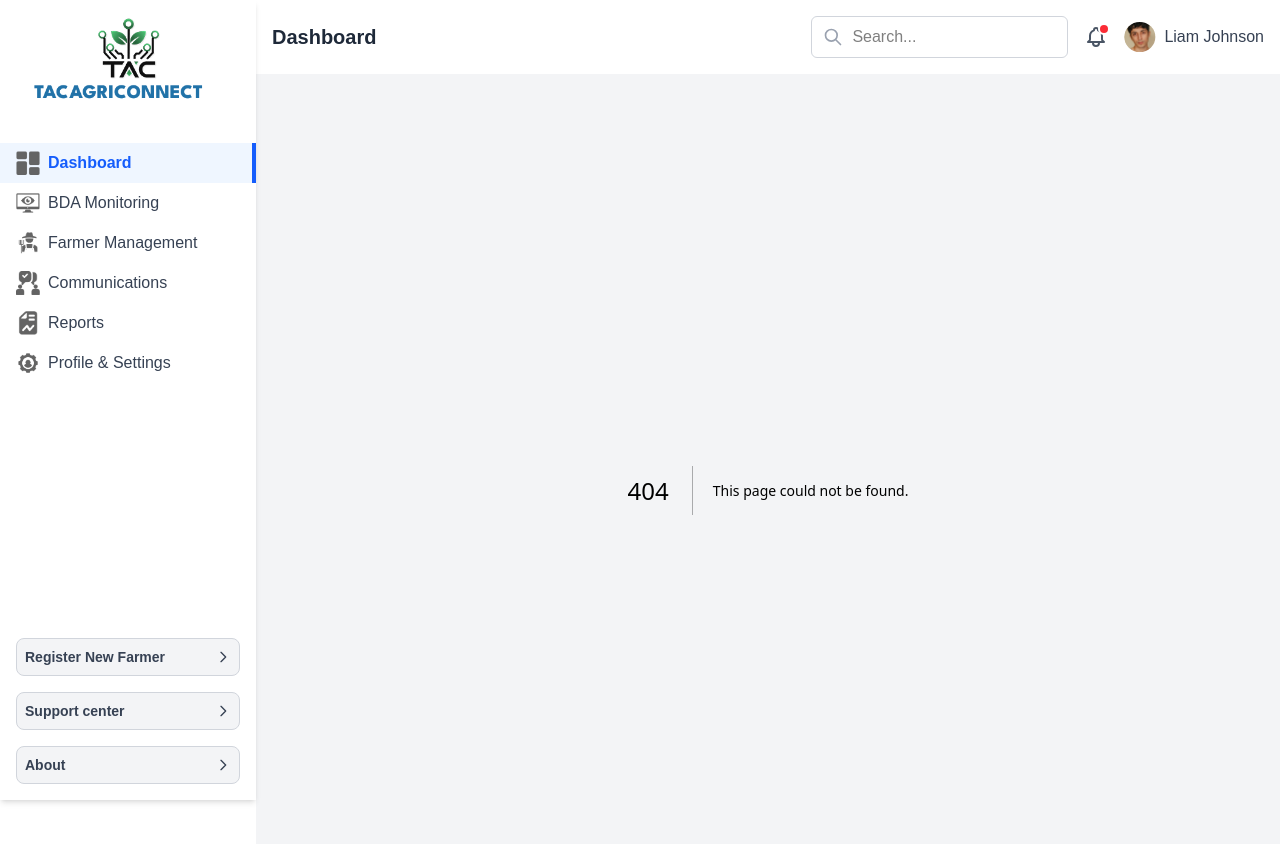
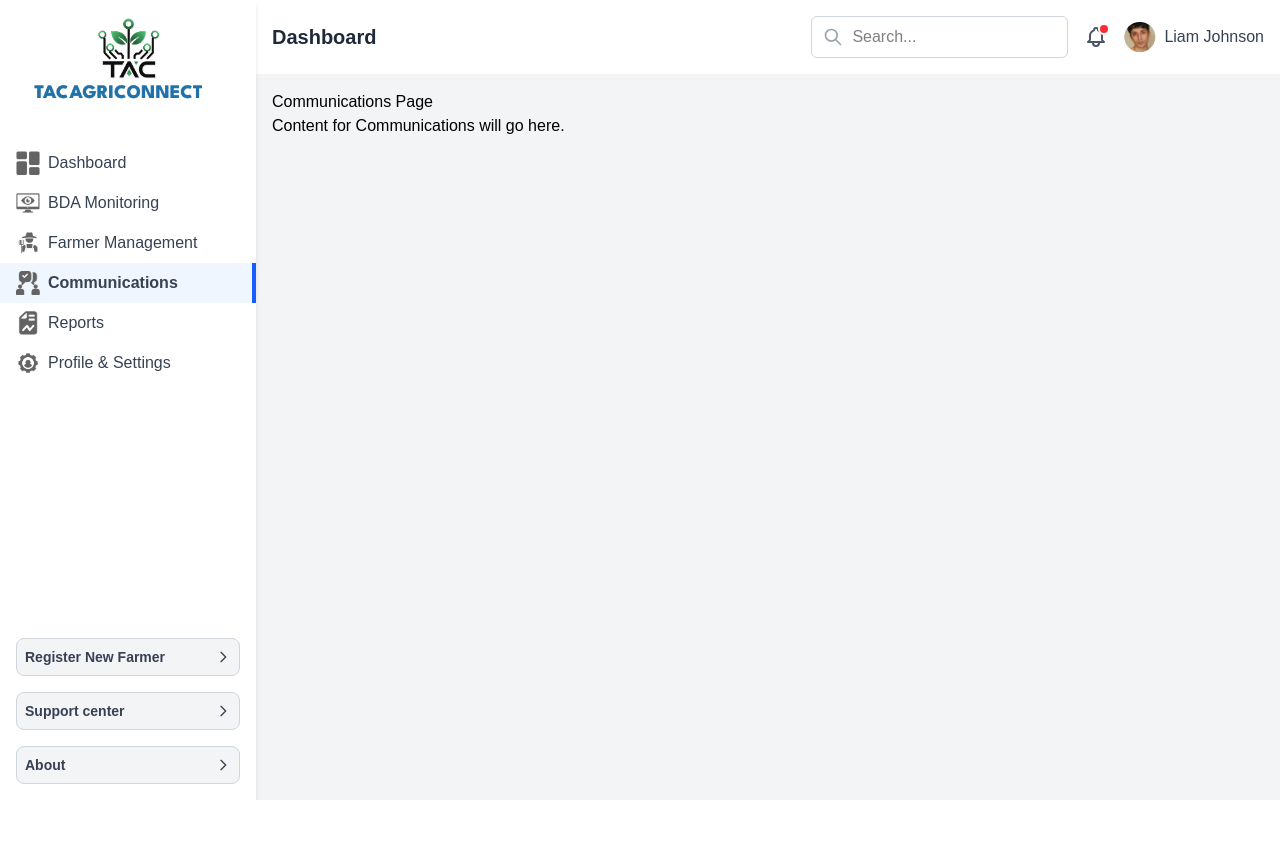
Before and after one commit to Technology-Agriculture-Creater/TAC-Admin-Panel, a Next.js app in the folder client/: page /communications in a window 1280 px wide. Before the commit this address had no page. Shown: the top 844 px of the page. After the commit the page ends 800 px from the top, so only its background shows below. Built offline with nearby package versions, Linux system fonts and the light colour scheme.

Commit message:
feat(sidebar): implement dynamic navigation and add new pages
- Refactor sidebar to use dynamic navigation items array
- Add new pages for reports, bda-monitoring, communications, farmer-management, and profile-settings
- Update layout styles for better overflow handling

```diff
--- a/client/src/app/(Dashboard)/page.tsx
+++ b/client/src/app/(Dashboard)/page.tsx
@@ -8,24 +8,15 @@ import NewOnboardings from "./components/NewOnboardings";
 
 const page = () => {
   return (
-    <div className="flex h-screen bg-gray-100">
-      {/* Main Content Area */}
-      <main className="flex-1 flex flex-col overflow-hidden font-roboto">
-        {/* Page Content */}
+    <div className="">
       <div className="flex-1 overflow-auto p-4 bg-gray-100">
-          {/* Summary Cards */}
         <SummaryCards />
-
-          {/* Village Activity Panel */}
         <VillageActivityPanel />
-
         <NewOnboardings />
-
         <PerformanceOverview />
         <ComplaintsTrend />
         <TradeValue />
       </div>
-      </main>
     </div>
   );
 };
--- /dev/null
+++ b/client/src/app/bda-monitoring/page.tsx
@@ -0,0 +1,12 @@
+import React from 'react';
+
+const BDAMonitoringPage = () => {
+  return (
+    <div>
+      <h1>BDA Monitoring Page</h1>
+      <p>Content for BDA Monitoring will go here.</p>
+    </div>
+  );
+};
+
+export default BDAMonitoringPage;
--- /dev/null
+++ b/client/src/app/communications/page.tsx
@@ -0,0 +1,12 @@
+import React from 'react';
+
+const CommunicationsPage = () => {
+  return (
+    <div>
+      <h1>Communications Page</h1>
+      <p>Content for Communications will go here.</p>
+    </div>
+  );
+};
+
+export default CommunicationsPage;
--- /dev/null
+++ b/client/src/app/farmer-management/page.tsx
@@ -0,0 +1,12 @@
+import React from 'react';
+
+const FarmerManagementPage = () => {
+  return (
+    <div>
+      <h1>Farmer Management Page</h1>
+      <p>Content for Farmer Management will go here.</p>
+    </div>
+  );
+};
+
+export default FarmerManagementPage;
--- /dev/null
+++ b/client/src/app/profile-settings/page.tsx
@@ -0,0 +1,13 @@
+import React from 'react';
+
+const ProfileSettingsPage = () => {
+  return (
+    <div>
+      <h1>Profile & Settings Page</h1>
+      <p>Content for Profile & Settings will go here.</p>
+
+    </div>
+  );
+};
+
+export default ProfileSettingsPage;
--- /dev/null
+++ b/client/src/app/reports/page.tsx
@@ -0,0 +1,12 @@
+import React from 'react';
+
+const ReportsPage = () => {
+  return (
+    <div>
+      <h1>Reports Page</h1>
+      <p>Content for Reports will go here.</p>
+    </div>
+  );
+};
+
+export default ReportsPage;
--- a/client/src/components/ClientLayoutWrapper.tsx
+++ b/client/src/components/ClientLayoutWrapper.tsx
@@ -32,7 +32,7 @@ export default function ClientLayoutWrapper({
   }, []);
 
   return (
-    <div className="flex">
+    <div className="flex h-screen overflow-hidden">
       <Sidebar isOpen={isSidebarOpen} toggleSidebar={toggleSidebar} />
       <div className="flex-1 flex flex-col">
         <Header toggleSidebar={toggleSidebar} isOpen={isSidebarOpen} />
--- a/client/src/components/Sidebar.tsx
+++ b/client/src/components/Sidebar.tsx
@@ -1,5 +1,7 @@
 import { X } from "lucide-react";
 import Image from "next/image";
+import Link from "next/link";
+import { usePathname } from "next/navigation";
 
 interface SidebarProps {
   isOpen: boolean;
@@ -7,6 +9,41 @@ interface SidebarProps {
 }
 
 const Sidebar: React.FC<SidebarProps> = ({ isOpen, toggleSidebar }) => {
+  const pathname = usePathname();
+
+  const navItems = [
+    {
+      name: "Dashboard",
+      icon: "/images/dashboard.png",
+      href: "/",
+    },
+    {
+      name: "BDA Monitoring",
+      icon: "/images/monitor.png",
+      href: "/bda-monitoring",
+    },
+    {
+      name: "Farmer Management",
+      icon: "/images/framer.png",
+      href: "/farmer-management",
+    },
+    {
+      name: "Communications",
+      icon: "/images/communication.png",
+      href: "/communications",
+    },
+    {
+      name: "Reports",
+      icon: "/images/report.png",
+      href: "/reports",
+    },
+    {
+      name: "Profile & Settings",
+      icon: "/images/profile.png",
+      href: "/profile-settings",
+    },
+  ];
+
   return (
     <aside
       role="navigation"
@@ -33,72 +70,28 @@ const Sidebar: React.FC<SidebarProps> = ({ isOpen, toggleSidebar }) => {
       </div>
       <nav className="mt-6 flex-1">
         <ul>
-          <li className="flex items-center px-4 py-2 text-blue-600 bg-blue-50 border-r-4 border-blue-600 font-semibold">
+          {navItems.map((item) => (
+            <li key={item.name}>
+              <Link
+                href={item.href}
+                className={`flex items-center px-4 py-2 text-gray-700 hover:bg-gray-100 cursor-pointer ${
+                  pathname === item.href
+                    ? "text-blue-600 bg-blue-50 border-r-4 border-blue-600 font-semibold"
+                    : ""
+                }`}
+              >
                 <Image
-              src="/images/dashboard.png"
+                  src={item.icon}
                   height={0}
                   width={0}
                   sizes="100vw"
-              alt="TAC Logo"
+                  alt={item.name}
                   className="h-6 w-6 mr-2"
                 />{" "}
-            Dashboard
+                {item.name}
+              </Link>
             </li>
-          <li className="flex items-center px-4 py-2 text-gray-700 hover:bg-gray-100 cursor-pointer">
-            <Image
-              src="/images/monitor.png"
-              height={0}
-              width={0}
-              sizes="100vw"
-              alt="TAC Logo"
-              className="h-6 w-6 mr-2"
-            />
-            BDA Monitoring
-          </li>
-          <li className="flex items-center px-4 py-2 text-gray-700 hover:bg-gray-100 cursor-pointer">
-            <Image
-              src="/images/framer.png"
-              height={0}
-              width={0}
-              sizes="100vw"
-              alt="TAC Logo"
-              className="h-6 w-6 mr-2"
-            />
-            Farmer Management
-          </li>
-          <li className="flex items-center px-4 py-2 text-gray-700 hover:bg-gray-100 cursor-pointer">
-            <Image
-              src="/images/communication.png"
-              height={0}
-              width={0}
-              sizes="100vw"
-              alt="TAC Logo"
-              className="h-6 w-6 mr-2"
-            />
-            Communications
-          </li>
-          <li className="flex items-center px-4 py-2 text-gray-700 hover:bg-gray-100 cursor-pointer">
-            <Image
-              src="/images/report.png"
-              height={0}
-              width={0}
-              sizes="100vw"
-              alt="TAC Logo"
-              className="h-6 w-6 mr-2"
-            />
-            Reports
-          </li>
-          <li className="flex items-center px-4 py-2 text-gray-700 hover:bg-gray-100 cursor-pointer">
-            <Image
-              src="/images/profile.png"
-              height={0}
-              width={0}
-              sizes="100vw"
-              alt="TAC Logo"
-              className="h-6 w-6 mr-2"
-            />
-            Profile & Settings
-          </li>
+          ))}
         </ul>
       </nav>
       <div className="mt-auto p-4">
```
Lines whose indentation alone changed are shown as unchanged.
